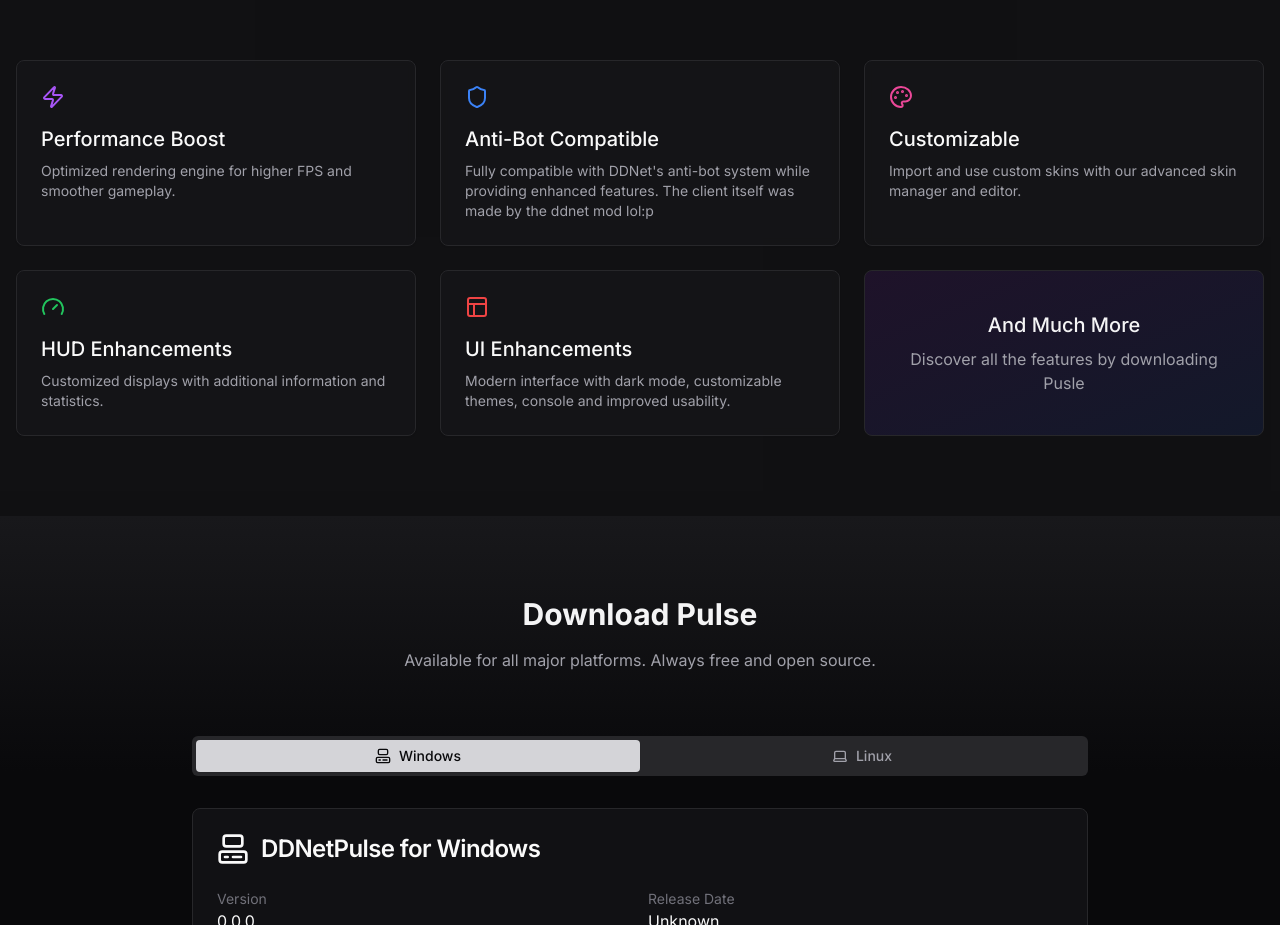
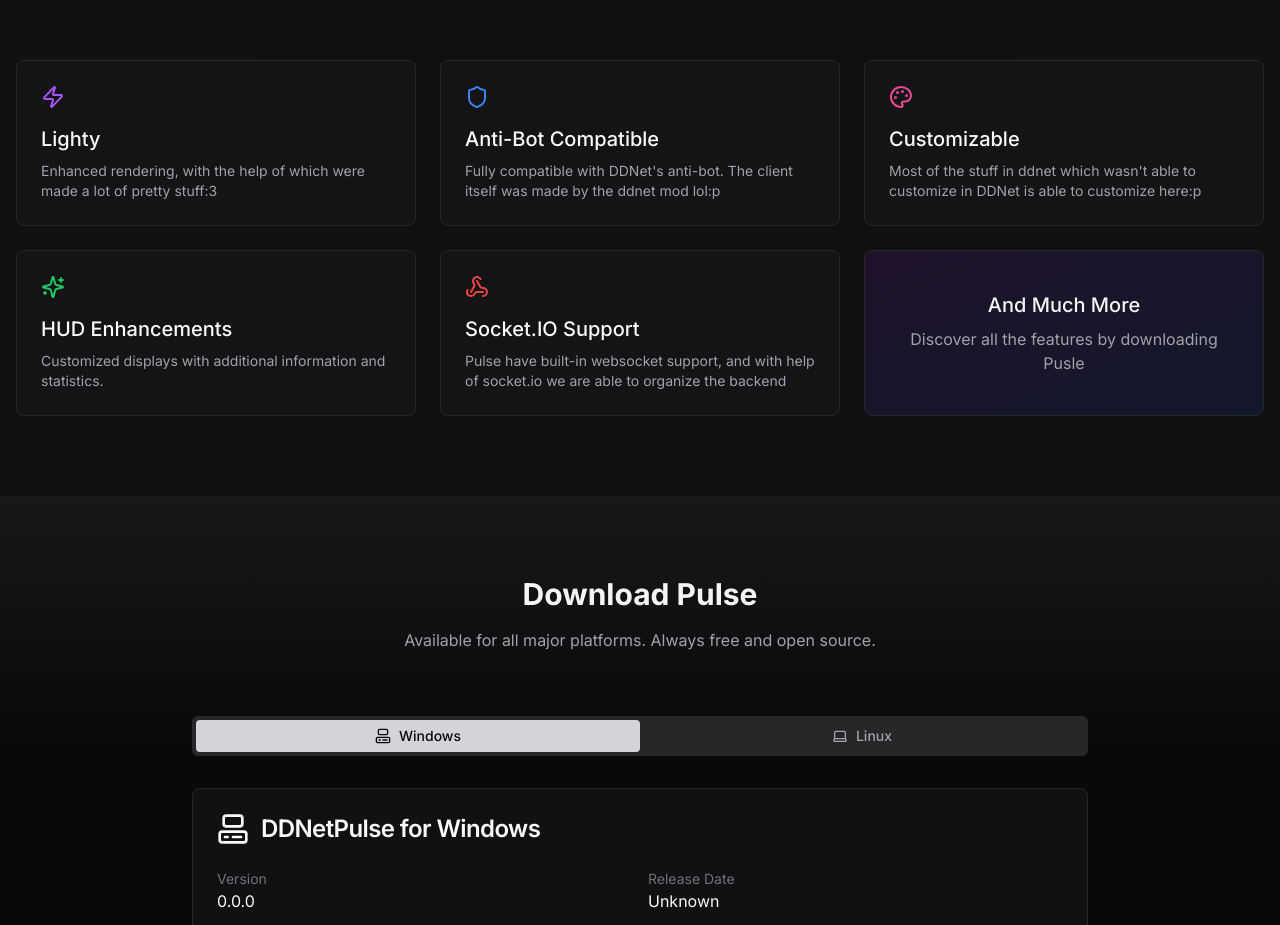
Before and after one commit to PulseClient-ddnet/Pulse-Site, a Next.js app: page / in a window 1280 px wide. Shown: the part 780-1705 px from the top of the page. Built offline with nearby package versions, Linux system fonts and the light colour scheme; no server answers.

Commit message:
add: feature cards

```diff
--- a/components/features-section.tsx
+++ b/components/features-section.tsx
@@ -1,6 +1,9 @@
 import type React from "react"
-import { Zap, Shield, Palette, Gauge, Cpu, Layout, Crosshair, Users } from "lucide-react"
+import {
+  Zap, Shield, Palette, StarsIcon, WebhookIcon,
+} from "lucide-react"
 import { Card, CardContent } from "@/components/ui/card"
+import {CollapseIcon} from "next/dist/client/components/react-dev-overlay/ui/icons/collapse-icon";
 
 export function FeaturesSection() {
   return (
@@ -16,33 +19,45 @@ export function FeaturesSection() {
         <div className="grid grid-cols-1 md:grid-cols-2 lg:grid-cols-3 gap-6">
           <FeatureCard
             icon={<Zap className="h-6 w-6 text-purple-500" />}
-            title="Performance Boost"
-            description="Optimized rendering engine for higher FPS and smoother gameplay."
+            title="Lighty"
+            description="Enhanced rendering, with the help of which were made a lot of pretty stuff:3"
           />
 
           <FeatureCard
             icon={<Shield className="h-6 w-6 text-blue-500" />}
             title="Anti-Bot Compatible"
-            description="Fully compatible with DDNet's anti-bot system while providing enhanced features. The client itself was made by the ddnet mod lol:p"
+            description="Fully compatible with DDNet's anti-bot. The client itself was made by the ddnet mod lol:p"
           />
 
           <FeatureCard
             icon={<Palette className="h-6 w-6 text-pink-500" />}
             title="Customizable"
-            description="Import and use custom skins with our advanced skin manager and editor."
+            description="Most of the stuff in ddnet which wasn't able to customize in DDNet is able to customize here:p"
           />
 
           <FeatureCard
-            icon={<Gauge className="h-6 w-6 text-green-500" />}
+            icon={<StarsIcon className="h-6 w-6 text-green-500" />}
             title="HUD Enhancements"
             description="Customized displays with additional information and statistics."
           />
 
           <FeatureCard
-            icon={<Layout className="h-6 w-6 text-red-500" />}
-            title="UI Enhancements"
-            description="Modern interface with dark mode, customizable themes, console and improved usability."
+            icon={<WebhookIcon className="h-6 w-6 text-red-500" />}
+            title="Socket.IO Support"
+            description="Pulse have built-in websocket support, and with help of socket.io we are able to organize the backend"
           />
+
+          {/*<FeatureCard*/}
+          {/*    icon={<TrophyIcon className="h-6 w-6 text-white" />}*/}
+          {/*    title="<In Progress> -> Achievements"*/}
+          {/*    description="With websocket.io suport we including achievement. They'll be tied to the community(DDRace/KoG/Block)"*/}
+          {/*/>*/}
+
+          {/*<FeatureCard*/}
+          {/*    icon={<BoxesIcon className="h-6 w-6 text-white" />}*/}
+          {/*    title="<In Progress> -> Stats counter & Tracker"*/}
+          {/*    description="In-game tracker for future statistics display"*/}
+          {/*/>*/}
 
 
           <div className="relative overflow-hidden rounded-lg border border-zinc-800 bg-gradient-to-br from-purple-900/20 to-blue-900/20 p-6 flex items-center justify-center">
```
Also changed, not shown: 1 other file (tests, documents, lock files or other folders).
